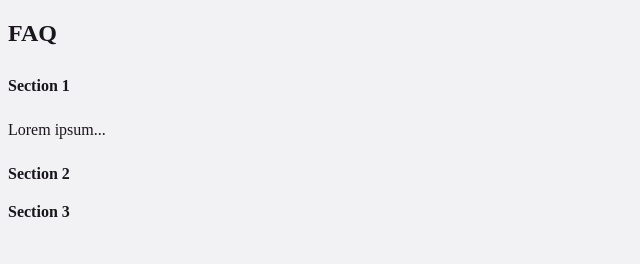
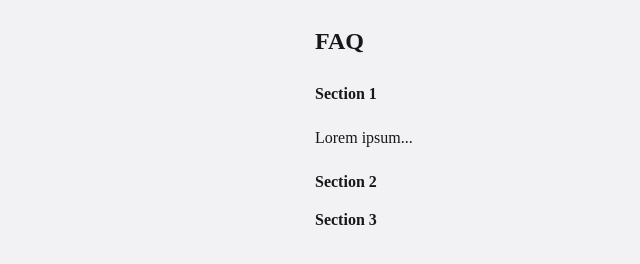
Before and after one commit to RobinBroberg/chas_accordion, a plain HTML site: page code/index.html in a window 1280 px wide. Both pictures are taken after a click on the element "Section 1". Shown: the whole page, without its empty margins (0-640 px from the left). Drawn offline with Linux system fonts and the light colour scheme; no server answers.

Commit message:
small fix

```diff
--- a/code/style.css
+++ b/code/style.css
@@ -1,6 +1,8 @@
 html {
   background: #f2f1f4;
   color: #19171c;
+  display: flex;
+  justify-content: center;
 }
 .description {
   display: none;
@@ -13,12 +15,12 @@ html {
   cursor: pointer;
   font-weight: bold;
   padding: 10px 0;
-  max-width: 450px;
+  width: 650px;
 }
 
 .title:hover {
   filter: brightness(85%);
 }
 .description {
-  max-width: 400px;
+  max-width: 600px;
 }
```
